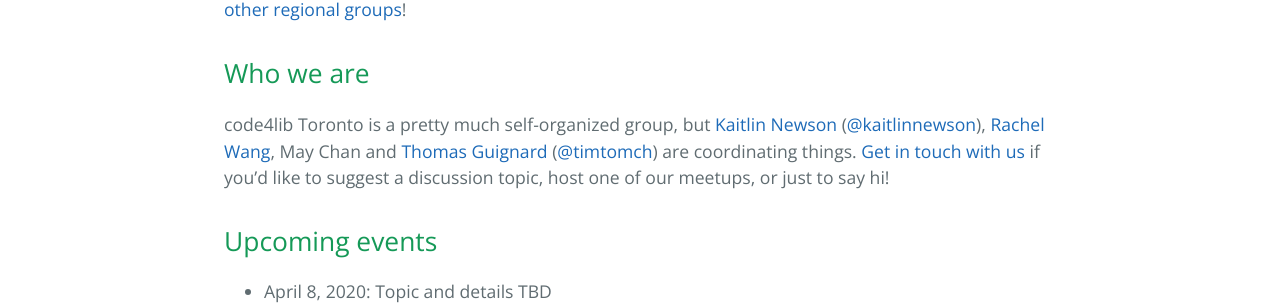
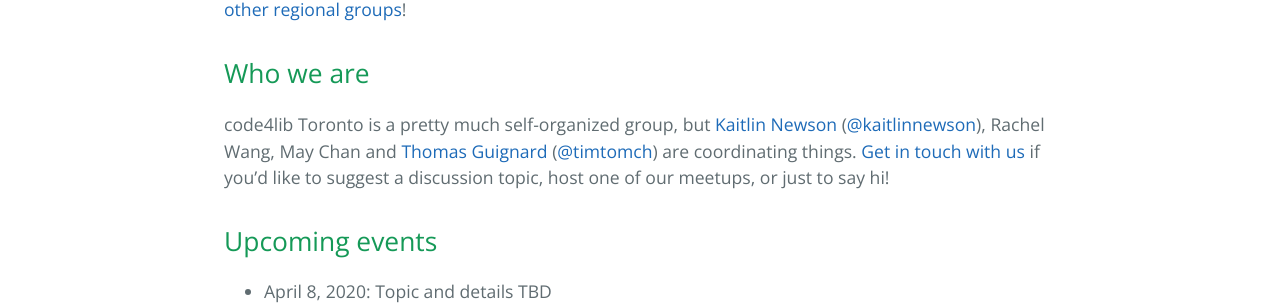
Before and after one commit to code4libtoronto/code4libtoronto.github.io, a Jekyll site: the page built from index.md, in a window 1280 px wide. Shown: the part 674-981 px from the top of the page. Built offline with Jekyll 4.4.1, drawn with Linux system fonts in a browser that asks for light colours; our own code applies the rules of GitHub Pages for plain Markdown files; part of the change alters nothing that is shown.

```diff
--- a/index.md
+++ b/index.md
@@ -14,7 +14,7 @@ There is more to code4lib than just the Toronto chapter. To engage with the glob
 
 ## Who we are
 
-code4lib Toronto is a pretty much self-organized group, but [Kaitlin Newson](mailto:kaitlin.newson@gmail.com) ([@kaitlinnewson](https://twitter.com/kaitlinnewson)), [Rachel Wang](mailto:rachel@rwang.ca), May Chan and [Thomas Guignard](mailto:tom@timtom.ca) ([@timtomch](https://twitter.com/timtomch)) are coordinating things. [Get in touch with us](mailto:code4libtoronto@gmail.com) if you'd like to suggest a discussion topic, host one of our meetups, or just to say hi!
+code4lib Toronto is a pretty much self-organized group, but [Kaitlin Newson](mailto:kaitlin.newson@gmail.com) ([@kaitlinnewson](https://twitter.com/kaitlinnewson)), Rachel Wang, May Chan and [Thomas Guignard](mailto:tom@timtom.ca) ([@timtomch](https://twitter.com/timtomch)) are coordinating things. [Get in touch with us](mailto:code4libtoronto@gmail.com) if you'd like to suggest a discussion topic, host one of our meetups, or just to say hi!
 
 ## Upcoming events
 
```
